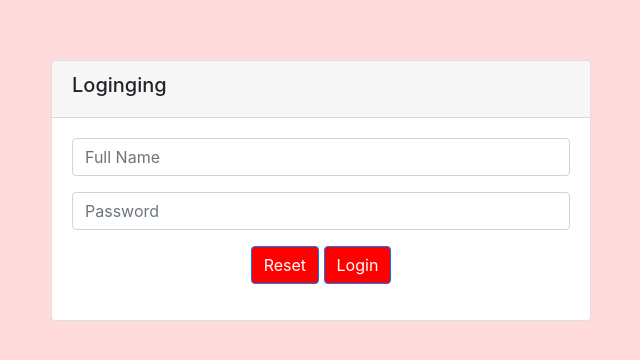
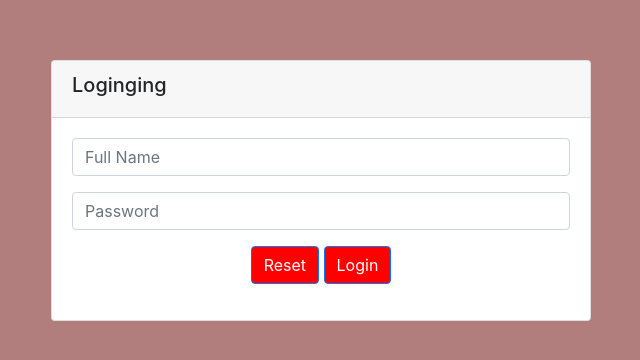
Before and after one commit to justacceptit/DVOPS-part1, a website: page public/index.html in a window 1280 px wide. Shown: the part 140-500 px from the top of the page, without its empty margins (319-959 px from the left). Drawn offline with nearby package versions, Linux system fonts and the light colour scheme.

Commit message:
Changed login gbackground color

```diff
--- a/public/index.html
+++ b/public/index.html
@@ -9,7 +9,7 @@
   <link href="https://maxcdn.bootstrapcdn.com/bootstrap/4.5.2/css/bootstrap.min.css" rel="stylesheet">
   <style>
     body {
-      background-color: rgb(255, 219, 219);
+      background-color: rgb(178, 125, 125);
     }
 
     .card {
```
